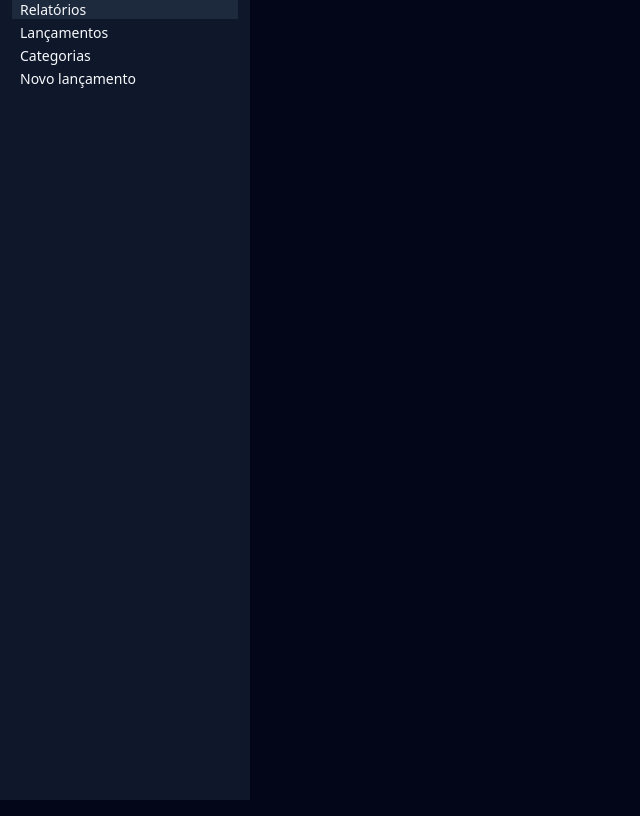
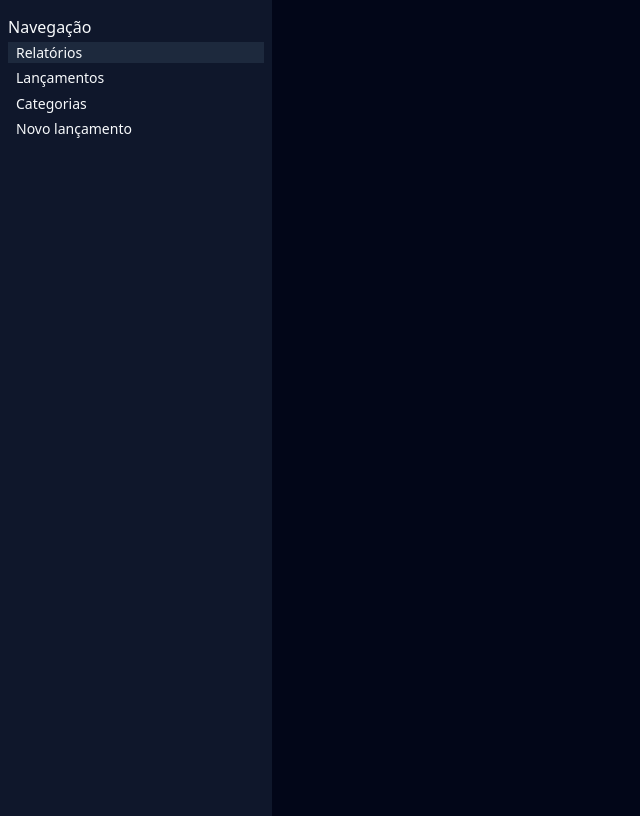
Before and after one commit to Falandimho/fintrack-frontend, a React (Vite) app: page / in a window 1280 px wide. Shown: the whole page, without its empty margins (0-640 px from the left). Built offline with nearby package versions, Linux system fonts and the light colour scheme.

Commit message:
refatora Sidebar para melhorar a estrutura e os estilos dos itens

```diff
--- a/src/components/Sidebar/Sidebar.styles.tsx
+++ b/src/components/Sidebar/Sidebar.styles.tsx
@@ -2,29 +2,35 @@ import styled from "styled-components";
 
 export const Sidebar = styled.div`
   background-color: var(--sidebar);
-  width: 250px;
+  width: 16rem;
   height: 100vh;
   display: flex;
   flex-direction: column;
   align-items: center;
   gap: 4px;
+  padding: 8px;
 `;
 
 export const SidebarItemContainer = styled.div`
-
+  width: 100%;
+  height: auto;
+  display: flex;
+  flex-direction: column;
+  gap: 4px;
+  padding: 8px;
+  position: relative;
 `;
 
 export const SidebarItem = styled.a<{ $active: boolean }>`
   background-color: ${({ $active }) =>
     $active ? "var(--sidebar-accent)" : "var(--sidebar)"};
   color: var(--sidebar-foreground);
-  border: none;
+  border: none ;
   font-size: 0.875em;
-  font-weight: 500;
-  width: calc(100% - 40px);
-  padding: 0 8px;
+  font-weight: 400;
+  padding: 8px;
   text-align: left;
-  line-height: calc(1.25 - .875)
+  line-height: calc(1.25 - .875);
 
   &:hover,
   :focus {
--- a/src/components/Sidebar/Sidebar.tsx
+++ b/src/components/Sidebar/Sidebar.tsx
@@ -6,7 +6,10 @@ export function Sidebar() {
   const items = ["Relatórios", "Lançamentos", "Categorias", "Novo lançamento"];
 
   return (
+    <>
       <Styled.Sidebar>
+        <Styled.SidebarItemContainer>
+          <p>Navegação</p>
           {items.map((item) => (
             <Styled.SidebarItem
               key={item}
@@ -16,6 +19,8 @@ export function Sidebar() {
               {item}
             </Styled.SidebarItem>
           ))}
+        </Styled.SidebarItemContainer>
       </Styled.Sidebar>
+    </>
   );
 }
```
Lines whose indentation alone changed are shown as unchanged.
